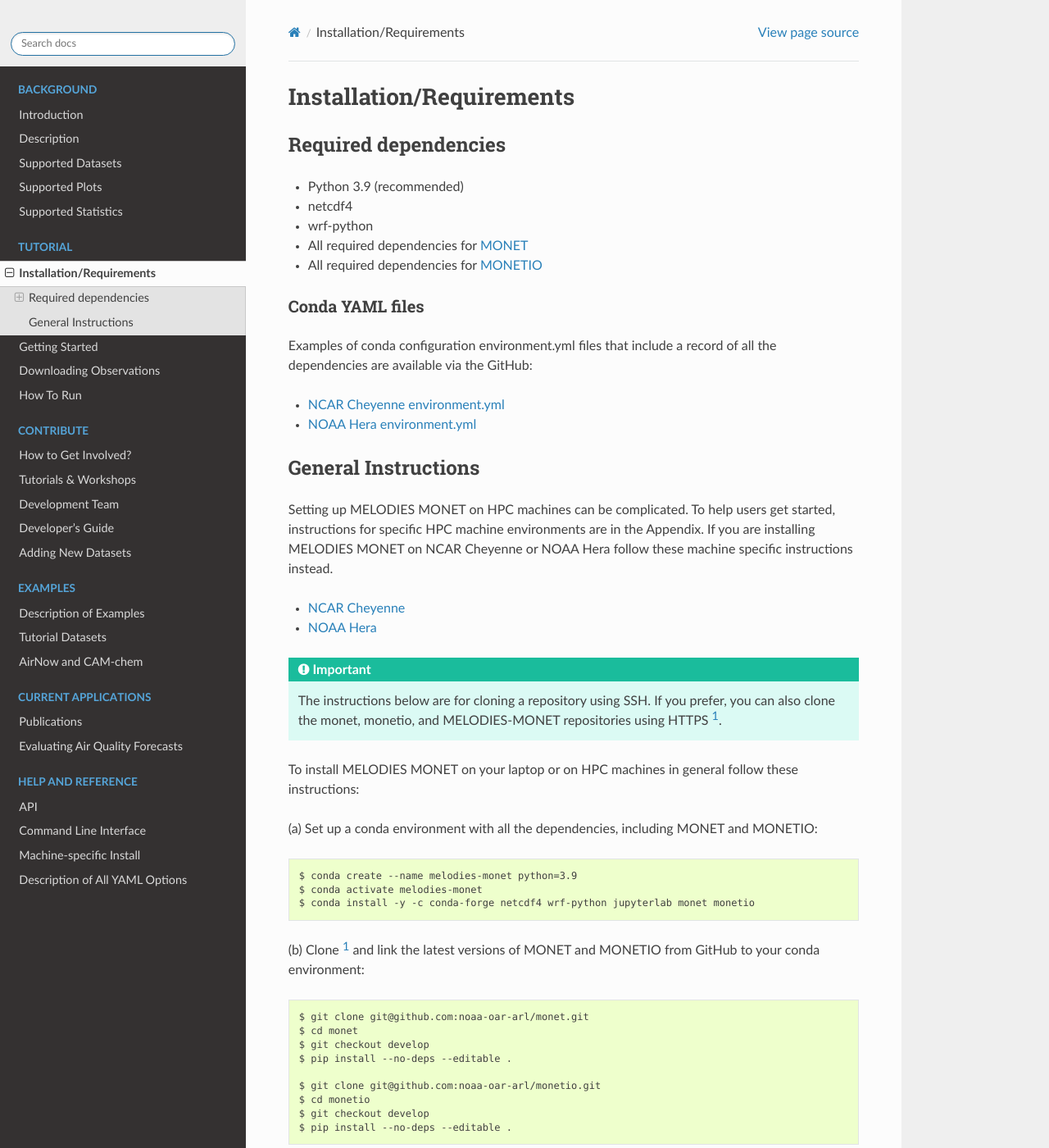
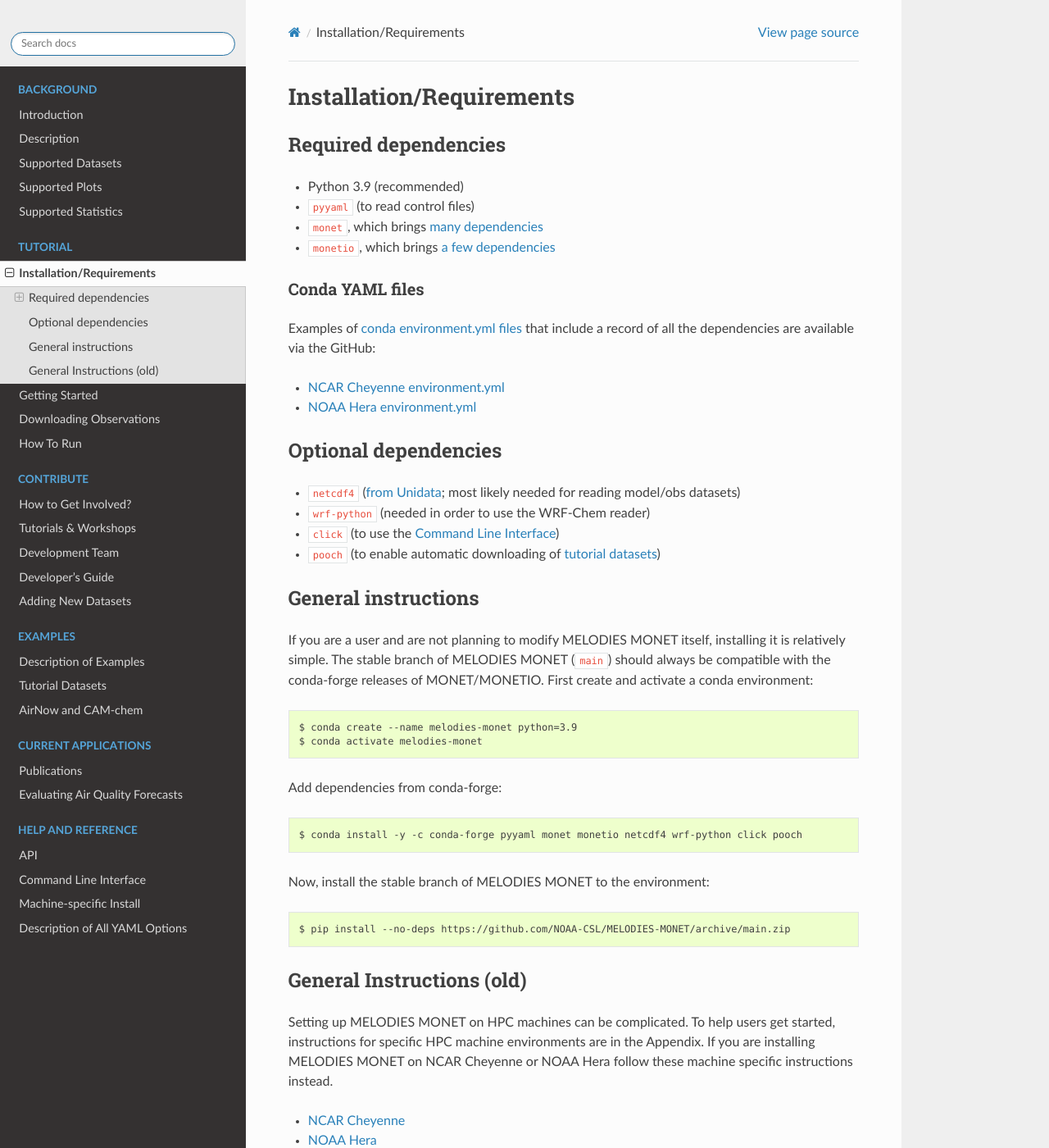
Before and after one commit to NOAA-CSL/MELODIES-MONET, a Sphinx documentation site: the page built from docs/tutorial/installation.rst, in a window 1280 px wide and 1400 px high. Shown: the whole window at 82% size. Built offline with Sphinx 7.4.7 and the Read the Docs theme 2.0.0, drawn with Linux system fonts in a browser that asks for light colours; pages that are not in the unit, such as notebooks, are missing from menus.

Commit message:
Draft new user install instrus

```diff
--- a/docs/tutorial/installation.rst
+++ b/docs/tutorial/installation.rst
@@ -5,21 +5,52 @@
 ---------------------
 
 - Python 3.9 (recommended)
-- netcdf4
-- wrf-python
-- All required dependencies for `MONET <https://monet-arl.readthedocs.io/en/stable/installing.html>`__
-- All required dependencies for `MONETIO <https://monetio.readthedocs.io/en/stable/installing.html>`__
+- ``pyyaml`` (to read control files)
+- ``monet``, which brings `many dependencies <https://monet-arl.readthedocs.io/en/stable/installing.html>`__
+- ``monetio``, which brings `a few dependencies <https://monetio.readthedocs.io/en/stable/installing.html>`__
 
 Conda YAML files
 ~~~~~~~~~~~~~~~~
-Examples of conda configuration environment.yml files that include a record
+
+Examples of `conda <https://conda.io>`__
+`environment.yml files <https://docs.conda.io/projects/conda/en/latest/user-guide/tasks/manage-environments.html#creating-an-environment-from-an-environment-yml-file>`__
+that include a record
 of all the dependencies are available via the GitHub:
 
 - `NCAR Cheyenne environment.yml <https://github.com/NOAA-CSL/MELODIES-MONET/tree/develop/python_env_ymls/cheyenne>`__
 - `NOAA Hera environment.yml <https://github.com/NOAA-CSL/MELODIES-MONET/tree/develop/python_env_ymls/hera>`__
 
-General Instructions
+Optional dependencies
+---------------------
+
+- ``netcdf4`` (`from Unidata <https://unidata.github.io/netcdf4-python/>`__; most likely needed for reading model/obs datasets)
+- ``wrf-python`` (needed in order to use the WRF-Chem reader)
+- ``click`` (to use the :doc:`/cli`)
+- ``pooch`` (to enable automatic downloading of :doc:`tutorial datasets </examples/tutorial-data>`)
+
+General instructions
 --------------------
+
+If you are a user and are not planning to modify MELODIES MONET itself,
+installing it is relatively simple.
+The stable branch of MELODIES MONET (``main``) should always be compatible with the
+conda-forge releases of MONET/MONETIO.
+First create and activate a conda environment::
+
+    $ conda create --name melodies-monet python=3.9
+    $ conda activate melodies-monet
+
+Add dependencies from conda-forge::
+
+    $ conda install -y -c conda-forge pyyaml monet monetio netcdf4 wrf-python click pooch
+
+Now, install the stable branch of MELODIES MONET to the environment::
+
+    $ pip install --no-deps https://github.com/NOAA-CSL/MELODIES-MONET/archive/main.zip
+
+
+General Instructions (old)
+--------------------------
 
 Setting up MELODIES MONET on HPC machines can be complicated. To help users
 get started, instructions for specific HPC machine environments are in the
```
